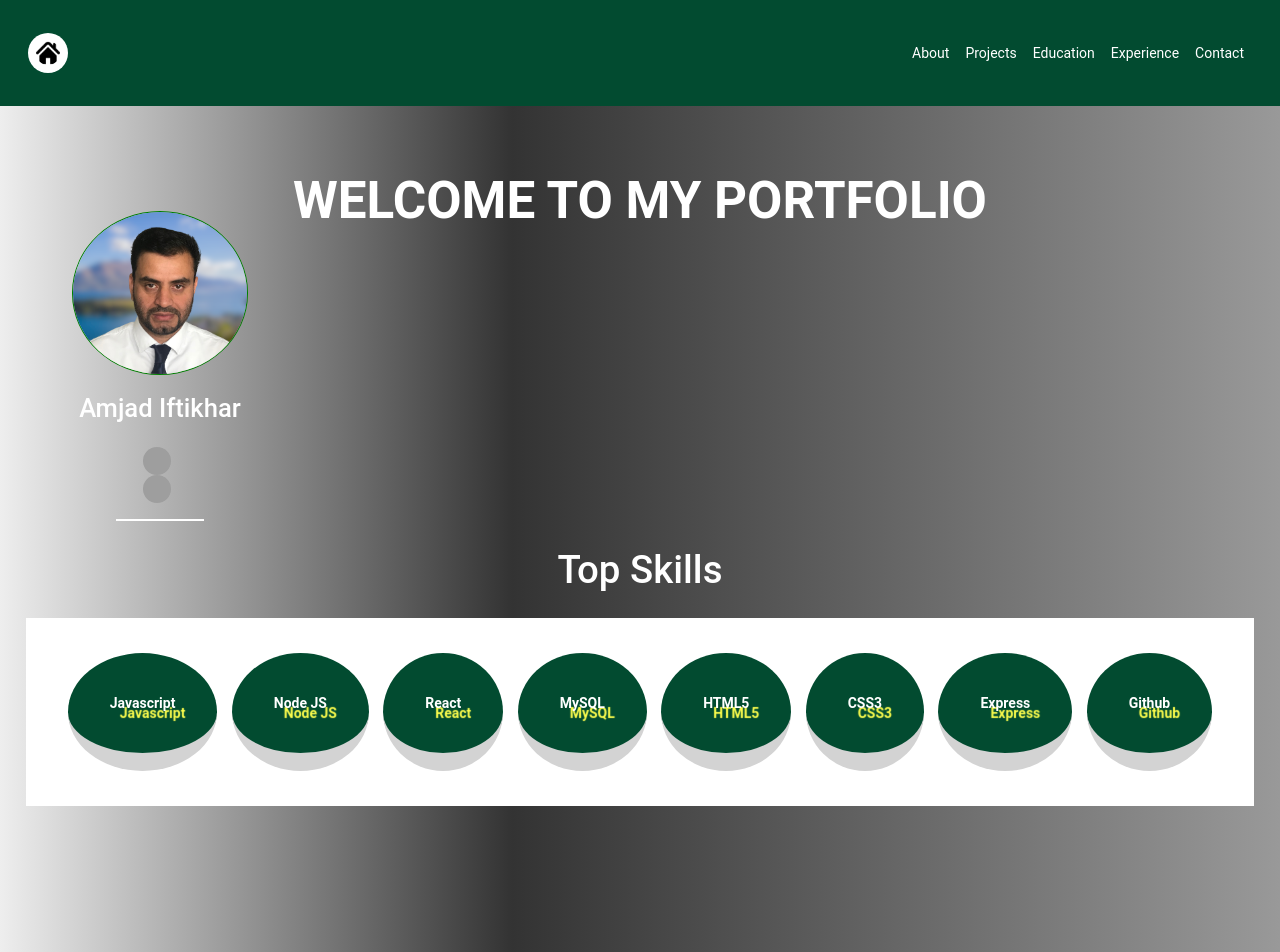
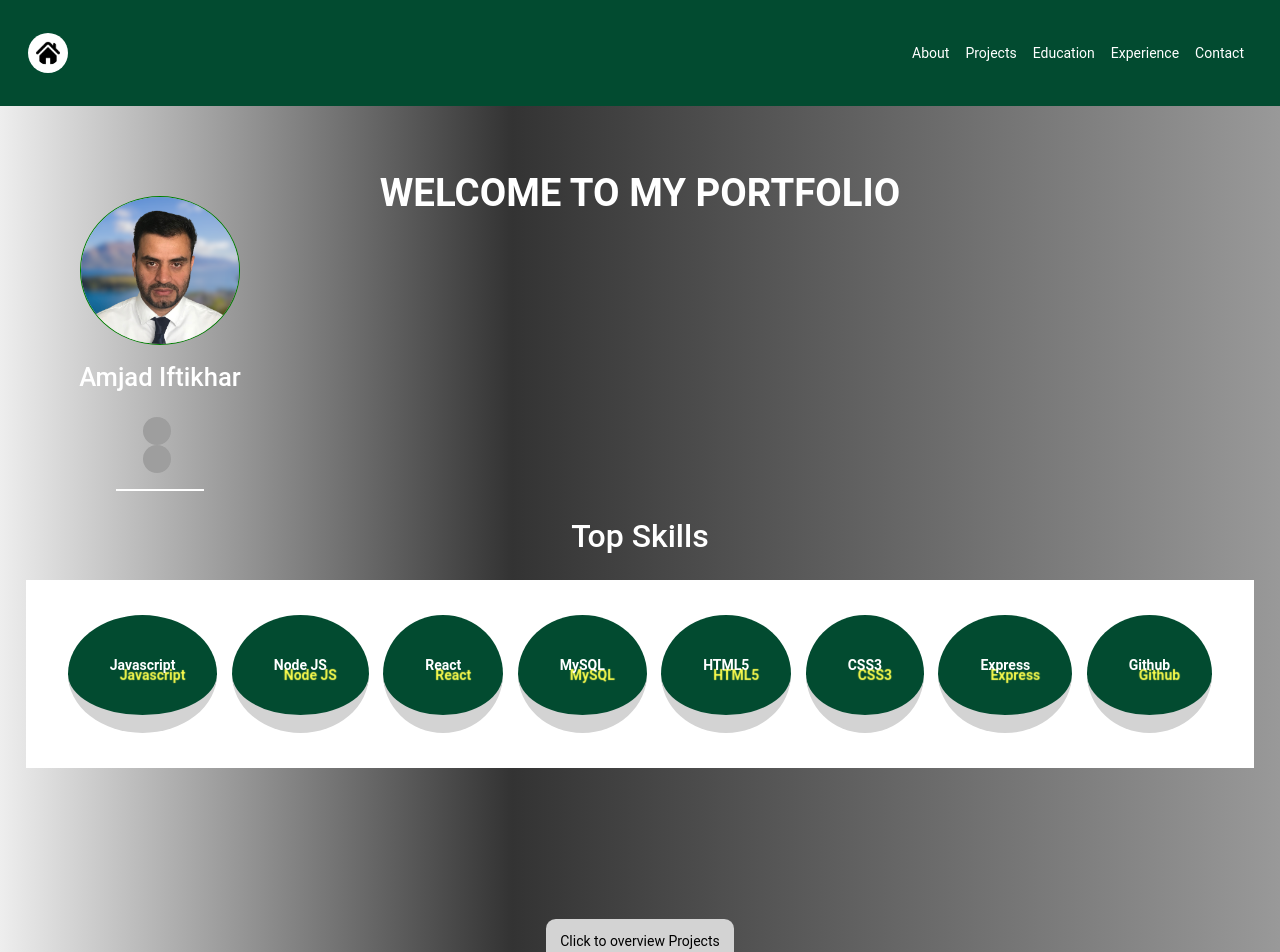
Before and after one commit to amjadiftikhar-zz/my-portfolio, a React (Create React App) app: page / in a window 1280 px wide. Shown: the top 952 px of the page. Built offline with nearby package versions, Linux system fonts and the light colour scheme; grey boxes are pictures that could not be loaded; the HTML template or start-up script is replaced by a standard one.

Commit message:
small changes made in component styles

```diff
--- a/src/components/Header.js
+++ b/src/components/Header.js
@@ -3,7 +3,7 @@ import styled from "styled-components";
 
 const Style = styled.div`
     h1 {
-        font-size: 4vw;
+        font-size: 3vw;
         text-align: center;
         margin-top: 5%;
         color: white;
--- a/src/components/ProfileImage.js
+++ b/src/components/ProfileImage.js
@@ -8,9 +8,9 @@ import linkedinIcon from "../images/linkedin.png";
 const ImageStyle = styled.div`
     .profilePic {
       margin-top: -2em;
-      border: 1.5px solid green;
-      width: 55%;
-      height: 55%;
+      border: 1px solid green;
+      width: 50%;
+      height: 50%;
     }
     .leftSection {
         display: flex;
--- a/src/components/Welcome.js
+++ b/src/components/Welcome.js
@@ -6,8 +6,8 @@ const HeaderStyle = styled.div`
       text-align: center;
       color: white;
     }
-    h2 {
-        font-size: 3vw;
+    h3 {
+        font-size: 2.5vw;
     }
     .btn-projectView {
         padding: 1em;
@@ -52,7 +52,7 @@ function Welcome() {
     return (
         <HeaderStyle>
             <div className="skillSection">
-                <h2>Top Skills</h2>
+                <h3>Top Skills</h3>
                 <div className="skillsList">
                     <span className="sectionElement">Javascript</span>
                     <span className="sectionElement">Node JS</span>
```
